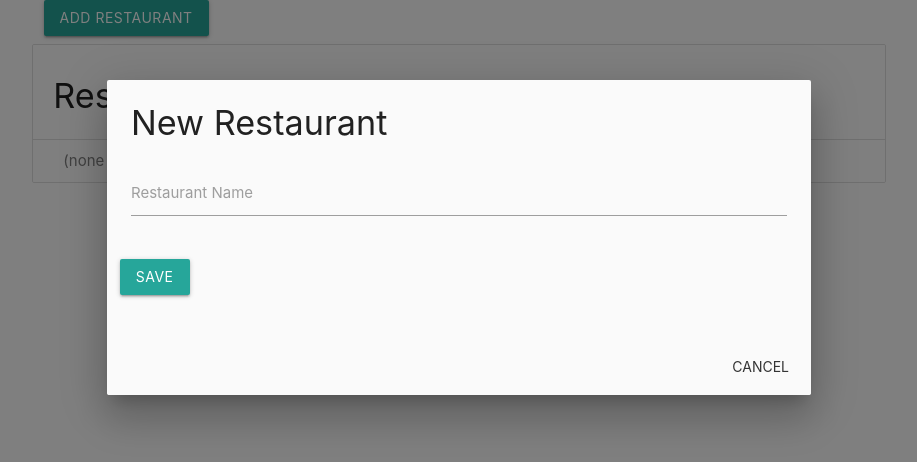
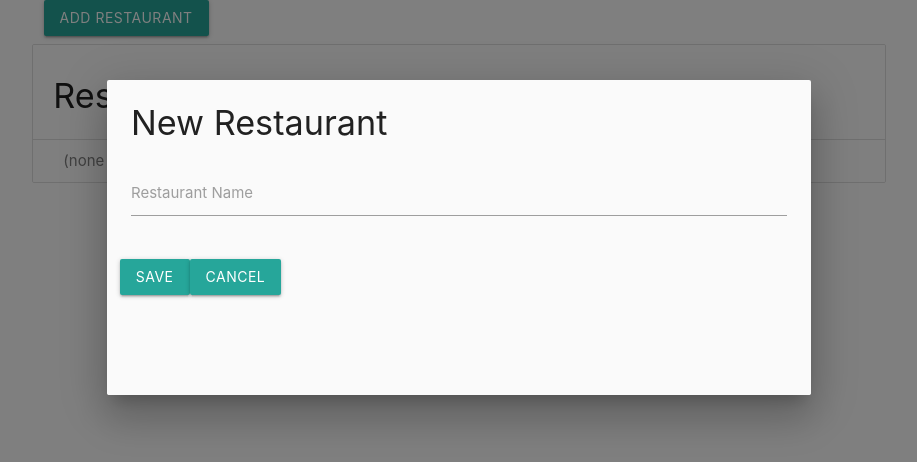
Before and after one commit to ilogan/codingitwrong-react-tdd, a React (Vite) app: page / in a window 1280 px wide. Both pictures are taken after a click on the button "ADD RESTAURANT". Shown: the top 462 px of the page, without its empty margins (181-1098 px from the left). Built offline with nearby package versions, Linux system fonts and the light colour scheme.

Commit message:
Clear form on cancel

```diff
--- a/src/NewRestaurantForm.js
+++ b/src/NewRestaurantForm.js
@@ -3,7 +3,7 @@ import React from "react";
 import { Button, TextInput, Row } from "react-materialize";
 import { Formik } from "formik";
 
-function NewRestaurantForm({ onSave }) {
+function NewRestaurantForm({ onSave, onCancel }) {
   const handleSave = (values, { resetForm }) => {
     const { restaurantName } = values;
     onSave(restaurantName);
@@ -18,7 +18,20 @@ function NewRestaurantForm({ onSave }) {
     return errors;
   };
 
-  const RestaurantForm = ({ values, errors, handleChange, handleSubmit }) => (
+  const RestaurantForm = ({
+    values,
+    errors,
+    handleChange,
+    handleSubmit,
+    handleReset
+  }) => {
+    // find better solution using formik onReset
+    const handleCancel = () => {
+      handleReset();
+      onCancel();
+    };
+
+    return (
       <form onSubmit={handleSubmit}>
         <Row>
           <TextInput
@@ -36,9 +49,13 @@ function NewRestaurantForm({ onSave }) {
           <Button data-testid="saveNewRestaurantButton" type="submit">
             Save
           </Button>
+          <Button onClick={handleCancel} type="button">
+            Cancel
+          </Button>
         </Row>
       </form>
     );
+  };
 
   return (
     <Formik
--- a/src/RestaurantListPage.js
+++ b/src/RestaurantListPage.js
@@ -14,6 +14,10 @@ function RestaurantListPage() {
     newRestaurantModal.close();
   };
 
+  const handleCancelAddRestaurant = () => {
+    newRestaurantModal.close();
+  };
+
   return (
     <div>
       <Modal
@@ -27,9 +31,11 @@ function RestaurantListPage() {
         trigger={
           <Button data-testid="addRestaurantButton">Add restaurant</Button>
         }
-        footer="Cancel"
       >
-        <NewRestaurantForm onSave={handleAddRestaurant} />
+        <NewRestaurantForm
+          onSave={handleAddRestaurant}
+          onCancel={handleCancelAddRestaurant}
+        />
       </Modal>
       <Row>
         <RestaurantList restaurantNames={restaurantNames} />
--- a/src/components/materialize/Modal.js
+++ b/src/components/materialize/Modal.js
@@ -1,12 +1,6 @@
 import React, { useState, useEffect } from "react";
 import M from "materialize-css";
-function Modal({
-  trigger,
-  children,
-  header = "Header",
-  footer = "Close",
-  modal
-}) {
+function Modal({ trigger, children, header = "Header", modal }) {
   useEffect(() => {
     const elem = document.querySelector(".modal");
     const modalInstance = M.Modal.init(elem);
@@ -54,7 +48,7 @@ function Modal({
           })
         );
       default:
-        console.error("No footer supplied");
+        return;
     }
   };
 
```
Also changed, not shown: 1 other file (tests, documents, lock files or other folders). Lines whose indentation alone changed are shown as unchanged.
